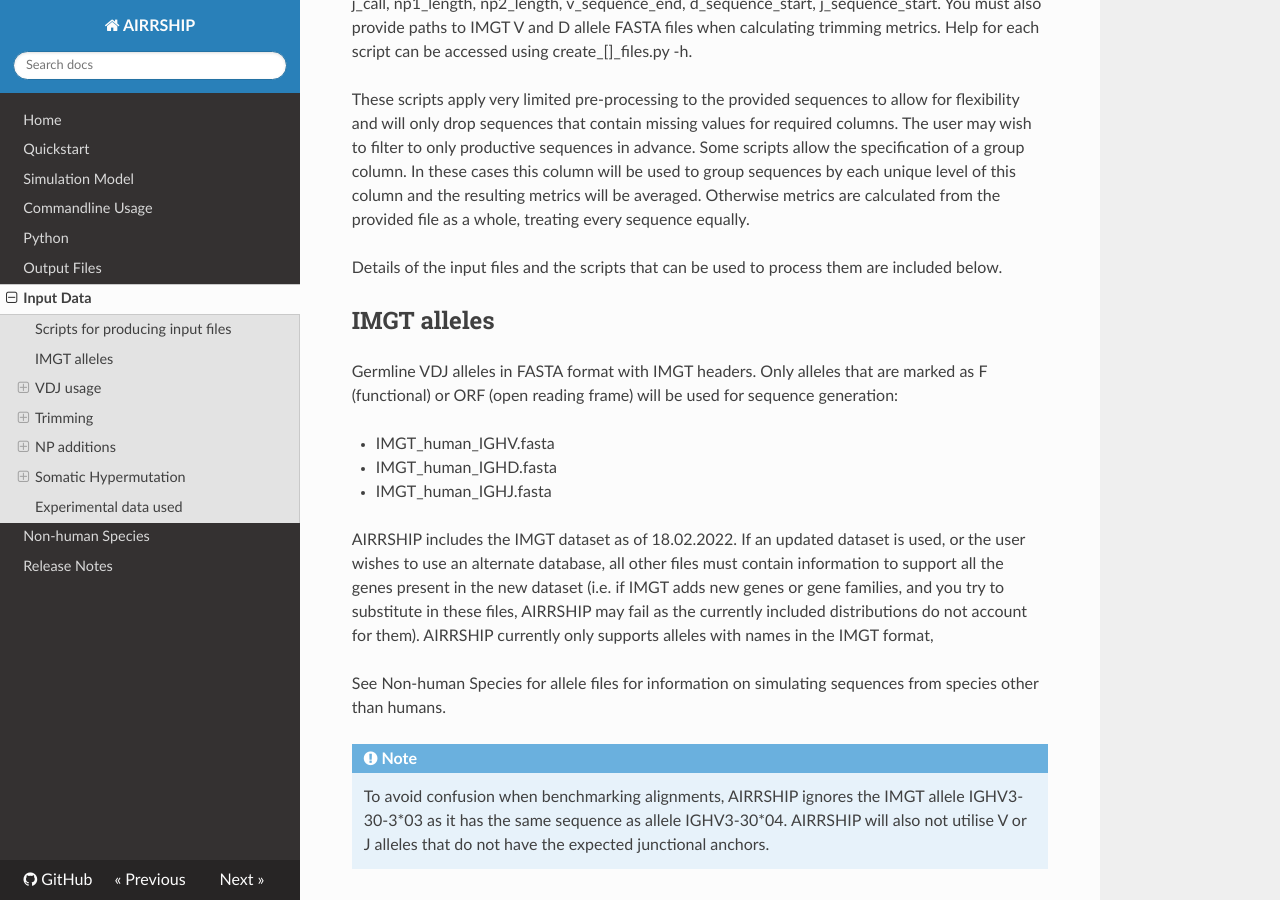
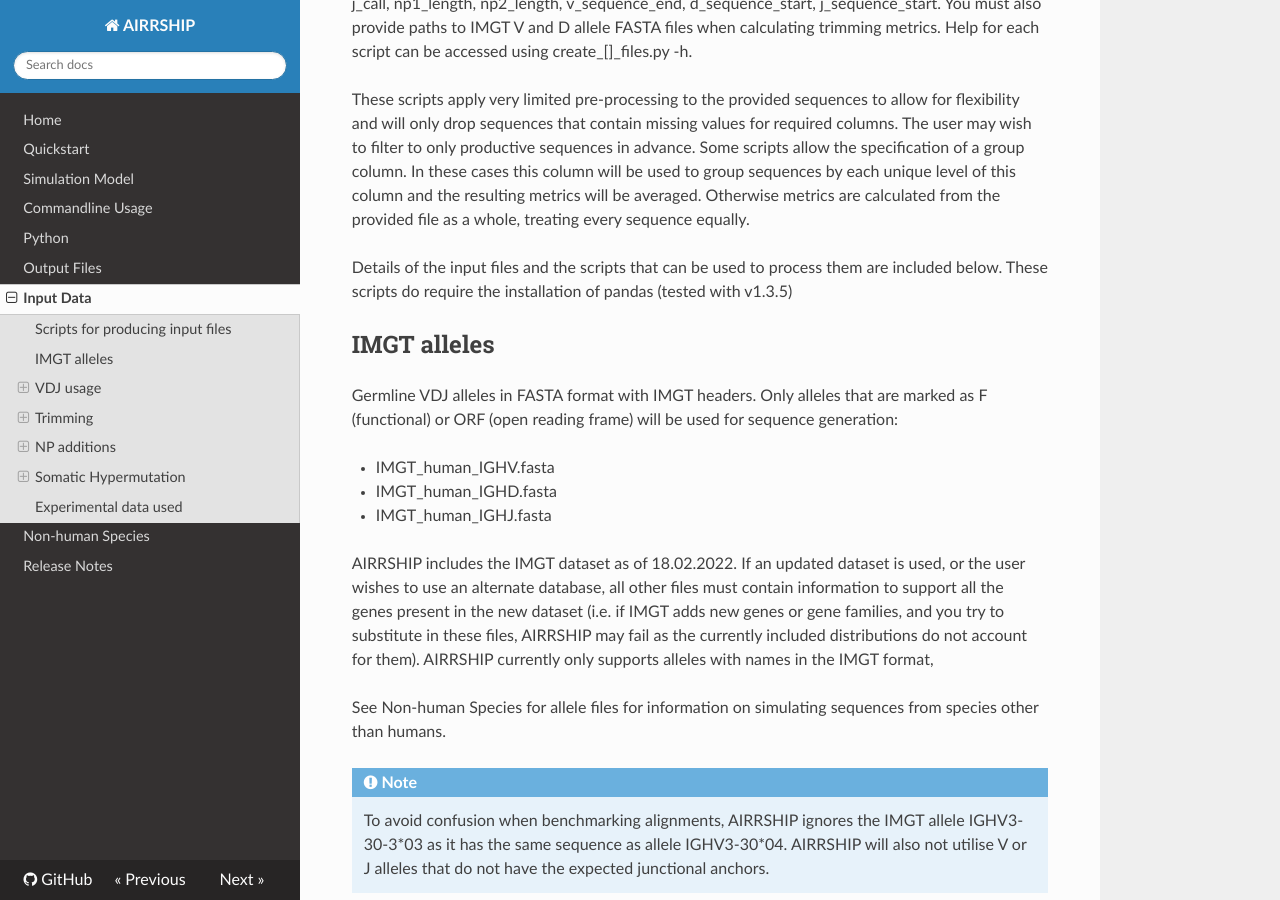
Before and after one commit to Cowanlab/airrship, an MkDocs documentation site: the page built from docs/data.md, in a window 1280 px wide and 900 px high, scrolled down 488 px. Built offline with MkDocs 1.6.1, drawn with Linux system fonts in a browser that asks for light colours; nearby versions of some CDN libraries.

Commit message:
update docs

```diff
--- a/docs/data.md
+++ b/docs/data.md
@@ -11,7 +11,7 @@
 
 These scripts apply very limited pre-processing to the provided sequences to allow for flexibility and will only drop sequences that contain missing values for required columns. The user may wish to filter to only productive sequences in advance. Some scripts allow the specification of a group column. In these cases this column will be used to group sequences by each unique level of this column and the resulting metrics will be averaged. Otherwise metrics are calculated from the provided file as a whole, treating every sequence equally.
 
-Details of the input files and the scripts that can be used to process them are included below.
+Details of the input files and the scripts that can be used to process them are included below. These scripts do require the installation of pandas (tested with v1.3.5)
 
 ## IMGT alleles
 
```
